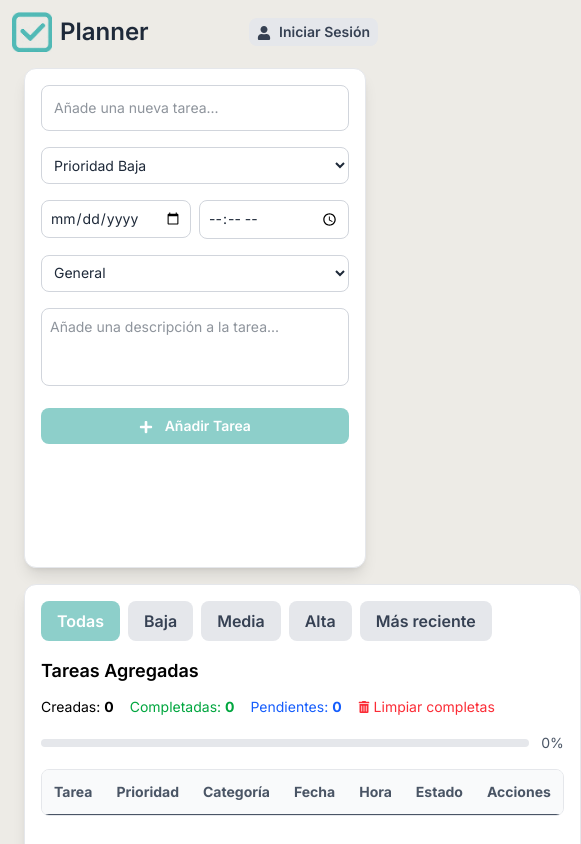
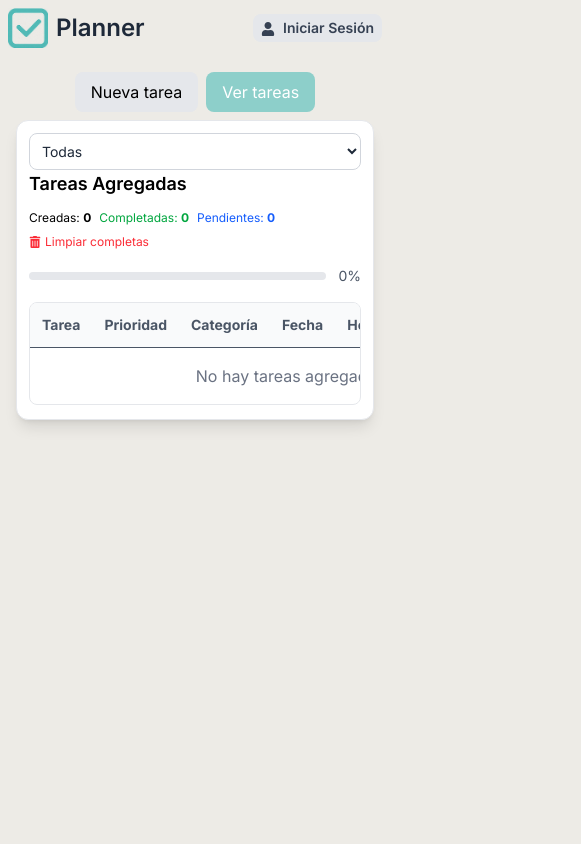
Before and after one commit to UrielGarmendia/proyecto-de-gestion-testing, a React (Vite) app: page / in a window 390 px wide. Shown: the top 844 px of the page, 581 px wide, since content can reach past the window. Built offline with nearby package versions, Linux system fonts and the light colour scheme.

Commit message:
hice el responsivo

```diff
--- a/src/App.jsx
+++ b/src/App.jsx
@@ -3,6 +3,7 @@ import Header from "./components/Header";
 import TaskForm from "./components/TaskForm";
 import FilterButtons from "./components/FilterButton";
 import TaskList from "./components/TaskList";
+
 let miStorage = window.localStorage;
 
 function App() {
@@ -11,6 +12,19 @@ function App() {
   const [isLoggedIn, setIsLoggedIn] = useState(false);
   const [taskToEdit, setTaskToEdit] = useState(null);
   const [hasLoaded, setHasLoaded] = useState(false);
+  const [isMobile, setIsMobile] = useState(false);
+  const [showForm, setShowForm] = useState(true); // controla la visibilidad del formulario en el celu
+
+  // detecta si es celular
+  useEffect(() => {
+    const checkIfMobile = () => {
+      setIsMobile(window.innerWidth < 768);
+      setShowForm(false);
+    };
+    checkIfMobile();
+    window.addEventListener("resize", checkIfMobile);
+    return () => window.removeEventListener("resize", checkIfMobile);
+  }, []);
 
   // lee de localStorage una sola vez
   useEffect(() => {
@@ -19,6 +33,16 @@ function App() {
       setTasks(JSON.parse(storedTasks));
     }
     setHasLoaded(true);
+
+    // Listener para ajustar la interfaz cuando cambia el tamaño de pantalla
+    const handleResize = () => {
+      if (window.innerWidth >= 768) {
+        setShowForm(true);
+      }
+    };
+
+    window.addEventListener("resize", handleResize);
+    return () => window.removeEventListener("resize", handleResize);
   }, []);
 
   // guarda en localStorage despues de cargar
@@ -31,6 +55,10 @@ function App() {
   //crea la tarea
   const addTask = (newTask) => {
     setTasks([...tasks, newTask]);
+    // En móvil, mostrar la lista después de agregar una tarea
+    if (window.innerWidth < 768) {
+      setShowForm(false);
+    }
   };
 
   //borra la tarea
@@ -57,24 +85,24 @@ function App() {
     setTasks((prev) =>
       prev.map((task) => (task.id === updatedTask.id ? updatedTask : task))
     );
+    // en el celu vuelve a la lista despues de editarla
+    if (window.innerWidth < 768) {
+      setShowForm(false);
+    }
   };
 
   const filteredTasks = tasks
     .filter((task) => {
       if (filter === "all") return true;
-
       if (filter === "recent") {
         if (task.completed) return false;
-        if (!task.date) return false; // Si no tiene fecha, no puede vencerse
-
-        // Si no hay hora, asumimos 00:00
+        if (!task.date) return false; // si no hay fecha no se vence
+        // se establece como 00:00 si no hay hora
         const fullTime = task.time ? task.time : "00:00";
         const taskDateTime = new Date(`${task.date}T${fullTime}`);
         const now = new Date();
-
         return taskDateTime >= now;
       }
-
       return task.priority === filter;
     })
     .sort((a, b) => {
@@ -88,33 +116,78 @@ function App() {
       return 0;
     });
 
+  // alterna entre formulario y lista en el celu
+  const toggleFormView = () => {
+    setShowForm(!showForm);
+  };
+
   return (
-    <div className="min-h-screen p-3 flex flex-col items-start bg-[#edebe6]">
+    <div className="min-h-screen p-2 md:p-3 flex flex-col items-start bg-[#edebe6]">
       <Header
         isLoggedIn={isLoggedIn}
         toggleLogin={() => setIsLoggedIn(!isLoggedIn)}
       />
 
-      <div className="w-full flex flex-col md:flex-row items-start gap-4 px-3 ">
-        <div className=" md:w-1/3">
-          <div className="bg-white rounded-xl shadow-lg p-4 border border-gray-200 h-[500px]">
+      {/* botones de navgecion en celu */}
+      <div className="w-full md:hidden flex justify-center my-2">
+        <button
+          onClick={toggleFormView}
+          className={`px-4 py-2 mx-1 rounded-lg ${
+            showForm ? "bg-blue-500 text-white" : "bg-gray-200"
+          }`}
+        >
+          {taskToEdit ? "Editar tarea" : "Nueva tarea"}
+        </button>
+        <button
+          onClick={toggleFormView}
+          className={`px-4 py-2 mx-1 rounded-lg ${
+            !showForm ? "bg-blue-500 text-white" : "bg-gray-200"
+          }`}
+        >
+          Ver tareas
+        </button>
+      </div>
+
+      <div className="w-full flex flex-col md:flex-row items-start gap-4 px-2 md:px-3">
+        {/* form que aparece y desaparece en el celu */}
+        <div
+          className={`w-full md:w-1/3 ${
+            showForm ? "block" : "hidden md:block"
+          }`}
+        >
+          <div className="bg-white rounded-xl shadow-lg p-3 md:p-4 border border-gray-200 min-h-[300px] md:h-[500px] overflow-auto">
             <TaskForm
               addTask={addTask}
               taskToEdit={taskToEdit}
               handleEditTask={handleEditTask}
               setTaskToEdit={setTaskToEdit}
+              isMobile={isMobile}
             />
           </div>
         </div>
-        <div className="flex-1 ">
-          <div className="bg-white rounded-xl h-[500px] shadow-lg p-4 border border-gray-200">
-            <FilterButtons filter={filter} setFilter={setFilter} />
+
+        {/* lista que aparece y desaparece en el celu */}
+        <div
+          className={`flex-1 w-full ${!showForm ? "block" : "hidden md:block"}`}
+        >
+          <div className="bg-white rounded-xl min-h-[300px] md:h-[500px] shadow-lg p-3 md:p-4 border border-gray-200 overflow-auto">
+            <FilterButtons
+              filter={filter}
+              setFilter={setFilter}
+              isMobile={isMobile}
+            />
             <TaskList
               tasks={filteredTasks}
               deleteTask={deleteTask}
               toggleComplete={toggleComplete}
               clearCompletedTasks={clearCompletedTasks}
-              setTaskToEdit={setTaskToEdit}
+              setTaskToEdit={(task) => {
+                setTaskToEdit(task);
+                // En móvil, mostrar el formulario al editar
+                if (window.innerWidth < 768) {
+                  setShowForm(true);
+                }
+              }}
             />
           </div>
         </div>
--- a/src/components/FilterButton.jsx
+++ b/src/components/FilterButton.jsx
@@ -1,4 +1,4 @@
-const FilterButtons = ({ filter, setFilter }) => {
+const FilterButtons = ({ filter, setFilter, isMobile }) => {
   const filters = [
     { value: "all", label: "Todas" },
     { value: "baja", label: "Baja" },
@@ -7,7 +7,26 @@ const FilterButtons = ({ filter, setFilter }) => {
     { value: "recent", label: "Más reciente" },
   ];
 
+  const handleSelectChange = (e) => {
+    setFilter(e.target.value);
+  };
+
   return (
+    <>
+      {isMobile ? (
+        <select
+          value={filter}
+          onChange={handleSelectChange}
+          name="filter"
+          className="w-full p-2 rounded-lg border border-gray-300 focus:ring-2 focus:ring-blue-300 focus:border-blue-300 text-gray-800 text-sm"
+        >
+          {filters.map((f) => (
+            <option key={f.value} value={f.value}>
+              {f.label}
+            </option>
+          ))}
+        </select>
+      ) : (
         <div className="mb-4">
           <div className="flex space-x-2">
             {filters.map((f) => (
@@ -25,6 +44,8 @@ const FilterButtons = ({ filter, setFilter }) => {
             ))}
           </div>
         </div>
+      )}
+    </>
   );
 };
 
--- /dev/null
+++ b/src/components/Task/CardTask.jsx
@@ -0,0 +1,142 @@
+import {
+  FaChevronDown,
+  FaChevronUp,
+  FaEdit,
+  FaPlus,
+  FaTrashAlt,
+} from "react-icons/fa";
+
+const CardTask = ({
+  task,
+  toggleComplete,
+  toggleTaskDetails,
+  getPriorityColor,
+  deleteTask,
+  setTaskToEdit,
+  expandedTasks,
+  subtaskInputs,
+  handleSubtaskChange,
+  handleSubtaskSubmit,
+}) => {
+  const formatDateToDisplay = (time) => {
+    if (!time) return "";
+    const [year, month, day] = time.split("-");
+    return `${parseInt(day)}/${parseInt(month)}/${year}`;
+  };
+
+  return (
+    <div className="mb-3 bg-white rounded-lg shadow border border-gray-200 overflow-hidden">
+      <div className="p-3 flex items-center justify-between">
+        <div className="flex items-center gap-2">
+          <input
+            type="checkbox"
+            checked={task.completed}
+            onChange={() => toggleComplete(task.id)}
+            className="rounded text-blue-500 focus:ring-blue-500 h-4 w-4"
+          />
+          <span
+            className={`text-sm ${
+              task.completed ? "line-through text-gray-400" : ""
+            }`}
+          >
+            {task.title}
+          </span>
+        </div>
+        <div className="flex gap-2">
+          <button
+            onClick={() => toggleTaskDetails(task.id)}
+            className="text-blue-500 hover:text-blue-700 p-1"
+          >
+            {expandedTasks[task.id] ? (
+              <FaChevronUp size={14} />
+            ) : (
+              <FaChevronDown size={14} />
+            )}
+          </button>
+        </div>
+      </div>
+
+      <div className="px-3 pb-2 flex items-center justify-between">
+        <span
+          className={`inline-block px-2 py-1 rounded-full text-xs text-white ${getPriorityColor(
+            task.priority
+          )}`}
+        >
+          {task.priority}
+        </span>
+        <span
+          className={`text-xs px-2 py-1 rounded-full ${
+            task.completed
+              ? "bg-green-100 text-green-800"
+              : "bg-yellow-100 text-yellow-800"
+          }`}
+        >
+          {task.completed ? "Completada" : "Pendiente"}
+        </span>
+      </div>
+
+      {expandedTasks[task.id] && (
+        <div className="p-3 border-t border-gray-200 bg-gray-50">
+          <div className="grid grid-cols-2 gap-2 mb-3">
+            <div>
+              <span className="text-xs text-gray-500">Categoría:</span>
+              <p className="text-sm">{task.category || "-"}</p>
+            </div>
+            <div>
+              <span className="text-xs text-gray-500">Fecha:</span>
+              <p className="text-sm">
+                {formatDateToDisplay(task.date) || "Sin fecha"}
+              </p>
+            </div>
+            <div>
+              <span className="text-xs text-gray-500">Hora:</span>
+              <p className="text-sm">{task.time || "Sin hora"}</p>
+            </div>
+          </div>
+
+          {task.description && (
+            <div className="mb-3">
+              <span className="text-xs text-gray-500">Descripción:</span>
+              <p className="text-sm text-gray-600">{task.description}</p>
+            </div>
+          )}
+
+          <div className="flex items-center gap-2 mb-3">
+            <input
+              type="text"
+              value={subtaskInputs[task.id] || ""}
+              onChange={(e) => handleSubtaskChange(task.id, e.target.value)}
+              placeholder="Añadir subtarea..."
+              className="flex-1 p-2 text-sm border border-gray-300 rounded-lg focus:ring-blue-500 focus:border-blue-500"
+            />
+            <button
+              onClick={() => handleSubtaskSubmit(task.id)}
+              className="bg-blue-500 text-white p-2 rounded hover:bg-blue-600"
+            >
+              <FaPlus size={12} />
+            </button>
+          </div>
+
+          <div className="flex justify-end gap-2 pt-2 border-t border-gray-200">
+            <button
+              onClick={() => setTaskToEdit(task)}
+              className="text-yellow-500 hover:text-yellow-700 p-2"
+              title="Editar"
+            >
+              <FaEdit size={14} />
+            </button>
+            <button
+              onClick={() => deleteTask(task.id)}
+              className="text-red-500 hover:text-red-700 p-2"
+              title="Eliminar"
+            >
+              <FaTrashAlt size={14} />
+            </button>
+          </div>
+        </div>
+      )}
+    </div>
+  );
+};
+
+export default CardTask;
--- a/src/components/TaskList.jsx
+++ b/src/components/TaskList.jsx
@@ -1,6 +1,7 @@
 import { useEffect, useState } from "react";
 import { FaTrashAlt } from "react-icons/fa";
-import Task from "./Task";
+import TableTask from "./Task/TableTask";
+import CardTask from "./Task/CardTask";
 
 const TaskList = ({
   tasks,
@@ -8,23 +9,20 @@ const TaskList = ({
   toggleComplete,
   clearCompletedTasks,
   setTaskToEdit,
+  isMobile,
 }) => {
   const [subtaskInputs, setSubtaskInputs] = useState({});
   const [expandedTasks, setExpandedTasks] = useState({});
 
-  // totales de tareas
+  // estadisticas de tareas
   const totalTasks = tasks.length;
-
-  // total de completas
-  const completedTasks = tasks.filter((tarea) => tarea.completed);
+  const completedTasks = tasks.filter((task) => task.completed);
   const totalCompleted = completedTasks.length;
-  // total de pendientes
   const totalPending = totalTasks - totalCompleted;
 
-  //funcion que calcula el porcentaje para la barra
+  // barra de progreso
   const completionPercentage =
     totalTasks === 0 ? 0 : Math.round((totalCompleted / totalTasks) * 100);
-
   const [displayedPercentage, setDisplayedPercentage] =
     useState(completionPercentage);
 
@@ -62,22 +60,13 @@ const TaskList = ({
     }
   };
 
-  const handleAddSubtask = (taskId) => {
-    setSubtaskInputs({
-      ...subtaskInputs,
-      [taskId]: "",
-    });
-    setExpandedTasks({
-      ...expandedTasks,
-      [taskId]: !expandedTasks[taskId],
-    });
-  };
+  // const handleAddSubtask = (taskId) => {
+  //   setSubtaskInputs({ ...subtaskInputs, [taskId]: "" });
+  //   setExpandedTasks({ ...expandedTasks, [taskId]: !expandedTasks[taskId] });
+  // };
 
   const handleSubtaskChange = (taskId, value) => {
-    setSubtaskInputs({
-      ...subtaskInputs,
-      [taskId]: value,
-    });
+    setSubtaskInputs({ ...subtaskInputs, [taskId]: value });
   };
 
   const handleSubtaskSubmit = (taskId) => {
@@ -85,26 +74,20 @@ const TaskList = ({
       console.log(
         `Subtarea añadida a la tarea ${taskId}: ${subtaskInputs[taskId]}`
       );
-      setSubtaskInputs({
-        ...subtaskInputs,
-        [taskId]: "",
-      });
+      setSubtaskInputs({ ...subtaskInputs, [taskId]: "" });
     }
   };
 
   const toggleTaskDetails = (taskId) => {
-    setExpandedTasks({
-      ...expandedTasks,
-      [taskId]: !expandedTasks[taskId],
-    });
+    setExpandedTasks({ ...expandedTasks, [taskId]: !expandedTasks[taskId] });
   };
 
   return (
     <div className="w-full space-y-4">
-      {/* header */}
-      <div className="flex flex-wrap justify-between items-center gap-3">
+      {/* parte con las estadísticas de tareas */}
+      <div className="flex flex-col sm:flex-row flex-wrap justify-between items-start sm:items-center gap-3">
         <h2 className="text-lg font-semibold">Tareas Agregadas</h2>
-        <div className="flex items-center gap-4 text-sm">
+        <div className="flex flex-wrap items-center gap-2 text-xs sm:text-sm">
           <span>
             Creadas: <b>{totalTasks}</b>
           </span>
@@ -116,13 +99,14 @@ const TaskList = ({
           </span>
           <button
             onClick={clearCompletedTasks}
-            className="flex items-center gap-1 text-red-500 hover:text-red-700 text-sm"
+            className="flex items-center gap-1 text-red-500 hover:text-red-700 text-xs sm:text-sm"
           >
             <FaTrashAlt size={12} /> Limpiar completas
           </button>
         </div>
       </div>
-      {/*  barra de progreso */}
+
+      {/* barra que muestra progreso de completado */}
       <div className="flex items-center gap-3">
         <div className="flex-1 bg-gray-200 rounded-full h-2">
           <div
@@ -139,8 +123,10 @@ const TaskList = ({
         <span className="text-sm text-gray-600">{displayedPercentage}%</span>
       </div>
 
-      {/* tabla de tareas */}
+      {/* vista en escritorio - usa una tabla */}
+      {!isMobile && (
         <div className="border border-gray-200 rounded-lg overflow-hidden">
+          <div className="overflow-x-auto">
             <div className="overflow-y-auto max-h-[332px]">
               <table className="w-full">
                 <thead className="bg-gray-50 sticky top-0">
@@ -155,8 +141,9 @@ const TaskList = ({
                   </tr>
                 </thead>
                 <tbody>
-              {tasks.map((task) => (
-                <Task
+                  {tasks.length > 0 ? (
+                    tasks.map((task) => (
+                      <TableTask
                         key={task.id}
                         task={task}
                         toggleComplete={toggleComplete}
@@ -164,18 +151,53 @@ const TaskList = ({
                         getPriorityColor={getPriorityColor}
                         deleteTask={deleteTask}
                         setTaskToEdit={setTaskToEdit}
-                  handleAddSubtask={handleAddSubtask}
                         expandedTasks={expandedTasks}
                         subtaskInputs={subtaskInputs}
                         handleSubtaskChange={handleSubtaskChange}
                         handleSubtaskSubmit={handleSubtaskSubmit}
                       />
-              ))}
+                    ))
+                  ) : (
+                    <tr>
+                      <td colSpan="7" className="p-4 text-center text-gray-500">
+                        No hay tareas agregadas
+                      </td>
+                    </tr>
+                  )}
                 </tbody>
               </table>
             </div>
           </div>
         </div>
+      )}
+
+      {/* vista en celu - usa cards */}
+      {isMobile && (
+        <div className="overflow-y-auto max-h-[332px] px-1">
+          {tasks.length > 0 ? (
+            tasks.map((task) => (
+              <CardTask
+                key={task.id}
+                task={task}
+                toggleComplete={toggleComplete}
+                toggleTaskDetails={toggleTaskDetails}
+                getPriorityColor={getPriorityColor}
+                deleteTask={deleteTask}
+                setTaskToEdit={setTaskToEdit}
+                expandedTasks={expandedTasks}
+                subtaskInputs={subtaskInputs}
+                handleSubtaskChange={handleSubtaskChange}
+                handleSubtaskSubmit={handleSubtaskSubmit}
+              />
+            ))
+          ) : (
+            <div className="p-4 text-center text-gray-500 bg-white rounded-lg shadow border border-gray-200">
+              No hay tareas agregadas
+            </div>
+          )}
+        </div>
+      )}
+    </div>
   );
 };
 
```
Also changed, not shown: src/components/Task/TableTask.jsx (renamed from src/components/Task.jsx, +30 -21 lines). Lines whose indentation alone changed are shown as unchanged.
